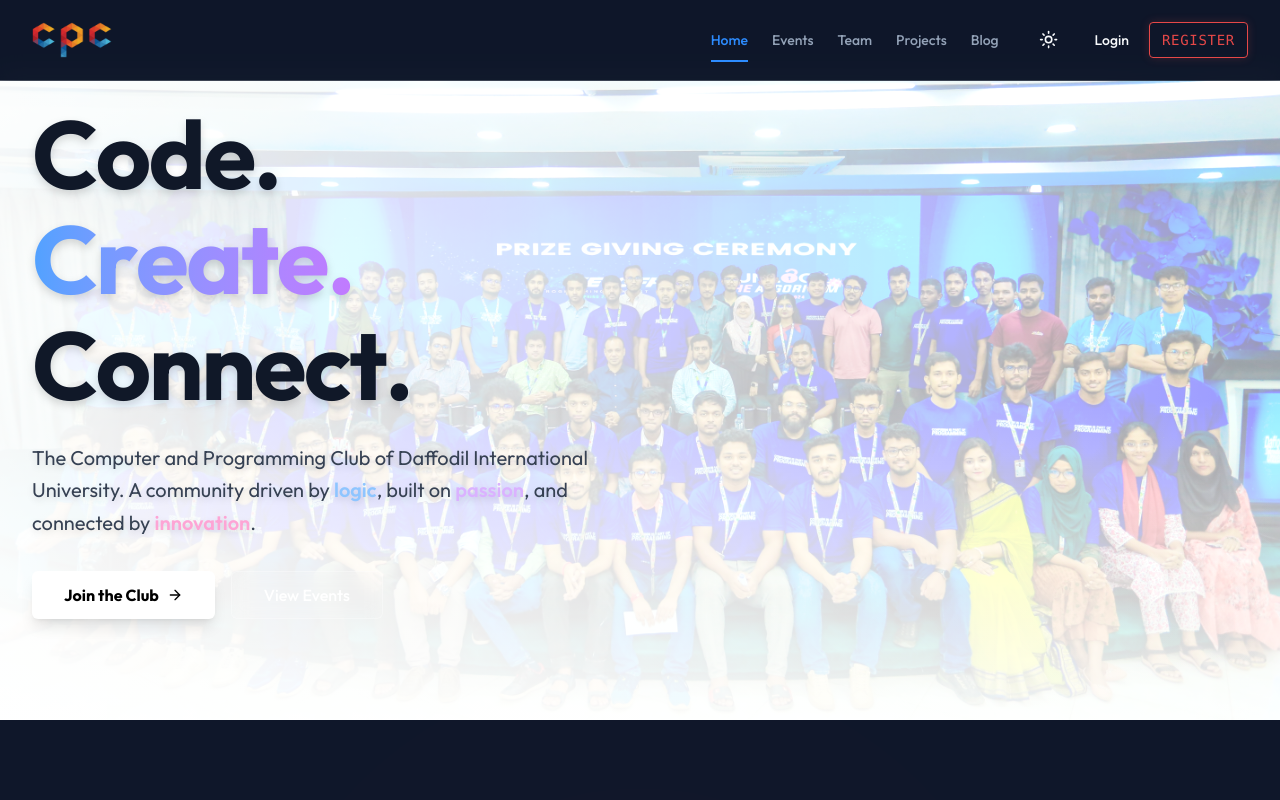
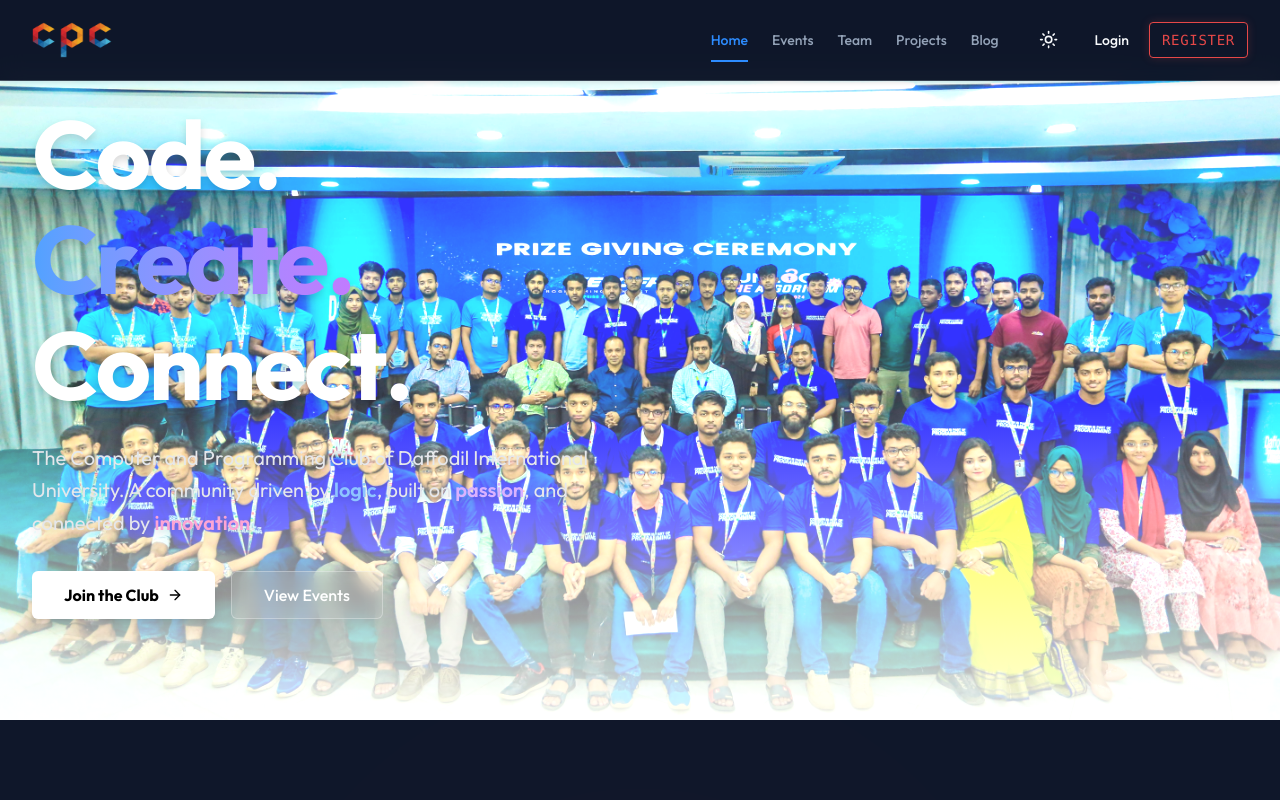
Before and after one commit to darklight9911/cpc-frontend, a Next.js app: page / in a window 1280 px wide. Shown: the top 800 px of the page. Built offline with nearby package versions, Linux system fonts and the light colour scheme.

Commit message:
style: Improve hero section contrast and readability by adjusting background, overlays, and text colors, and add a subtle shadow to the navbar.

```diff
--- a/src/components/home/hero.tsx
+++ b/src/components/home/hero.tsx
@@ -16,16 +16,16 @@ export const Hero = () => {
                     src="/hero-bg.jpg"
                     alt="CPC Hero Background"
                     fill
-                    className="object-cover object-center brightness-110 dark:brightness-100"
+                    className="object-cover object-center brightness-125 dark:brightness-100"
                     priority
                     quality={90}
                 />
                 {/* Professional Overlay: Gradient for depth + Dark overlay for text contrast */}
                 {/* Professional Overlay: Gradient for depth + Dark overlay for text contrast */}
-                <div className="absolute inset-0 bg-white/60 dark:bg-black/20 z-10" />
+                <div className="absolute inset-0 bg-white/20 dark:bg-black/20 z-10" />
                 <div className="absolute inset-0 bg-gradient-to-t from-white/80 via-transparent to-transparent dark:from-black/90 dark:via-black/40 dark:to-transparent z-10" />
-                {/* Left-to-Right Fade for Text Readability vs Faces */}
-                <div className="absolute inset-0 bg-gradient-to-r from-white/90 via-white/50 to-transparent dark:from-black/90 dark:via-black/60 dark:to-transparent z-10" />
+                {/* Left-to-Right Fade for Text Readability vs Faces (Dark Mode Only) */}
+                <div className="absolute inset-0 dark:bg-gradient-to-r dark:from-black/90 dark:via-black/60 dark:to-transparent z-10" />
             </div>
 
             <Container className="relative z-20 grid grid-cols-1 lg:grid-cols-2 gap-8 lg:gap-12 items-center">
@@ -36,7 +36,7 @@ export const Hero = () => {
                     transition={{ duration: 0.8 }}
                     className="col-span-1 flex flex-col justify-center text-center lg:text-left"
                 >
-                    <div className="text-5xl sm:text-6xl lg:text-8xl font-bold tracking-tight text-gray-900 dark:text-white leading-[1.1] font-heading drop-shadow-lg">
+                    <div className="text-5xl sm:text-6xl lg:text-8xl font-bold tracking-tight text-white leading-[1.1] font-heading drop-shadow-lg">
                         <div>
                             <BlurText
                                 text="Code."
@@ -68,7 +68,7 @@ export const Hero = () => {
                         </div>
                     </div>
 
-                    <p className="text-lg sm:text-xl text-gray-700 dark:text-gray-200 max-w-xl leading-relaxed font-sans mt-6 mx-auto lg:mx-0 drop-shadow-md">
+                    <p className="text-lg sm:text-xl text-gray-200 max-w-xl leading-relaxed font-sans mt-6 mx-auto lg:mx-0 drop-shadow-md">
                         The Computer and Programming Club of Daffodil International University.
                         A community driven by <span className="text-blue-300 font-semibold">logic</span>,
                         built on <span className="text-purple-300 font-semibold">passion</span>,
@@ -85,23 +85,8 @@ export const Hero = () => {
                     </div>
                 </motion.div>
 
-                {/* Block 2: Hero Content/Image side - optional if we want to keep the floating element or remove it since we have a bg now.
-                    Given the new bg is a full photo, the old floating 3D hero image might be redundant or cluttering.
-                    I'll hide the old side image to let the background shine as per "standard and compact" request,
-                    or maybe keep just floating decorative elements?
-                    Let's comment out the old distinct image block and just center the text or keep the text content focused.
-                    Actually, user said "use this image as background ... adjust it based on the theme".
-                    Often hero sections with full bg text are centered or left aligned.
-                    I will keep the grid but leave the right side for visual balance if needed, or remove it.
-                    Let's remove the specific "hero-image.png" block to avoid double imagery.
-                */}
-                <div className="hidden lg:block relative h-[400px] w-full">
-                    {/* kept empty for spacing or can add floating glass cards later.
-                        For now, let's just let the text take focus or center it if desired.
-                        But to be safe, I'll keep the column but maybe remove the explicit image
-                        and just have some nice abstract glows or nothing to let the background image show through.
-                    */}
-                </div>
+                {/* Block 2: Spacer / Visual Balance (Empty for now to let BG shine) */}
+                <div className="hidden lg:block relative h-[400px] w-full" />
             </Container>
         </section>
     );
--- a/src/components/layout/navbar.tsx
+++ b/src/components/layout/navbar.tsx
@@ -35,7 +35,7 @@ export const Navbar = () => {
     return (
         <nav
             className={cn(
-                "fixed top-0 z-50 w-full transition-all duration-300 border-b border-white/5",
+                "fixed top-0 z-50 w-full transition-all duration-300 border-b border-white/5 shadow-[0_2px_4px_rgba(0,0,0,0.1)]",
                 scrolled ? "bg-background/80 backdrop-blur-md" : "bg-background/70 backdrop-blur-md"
             )}
         >
```
